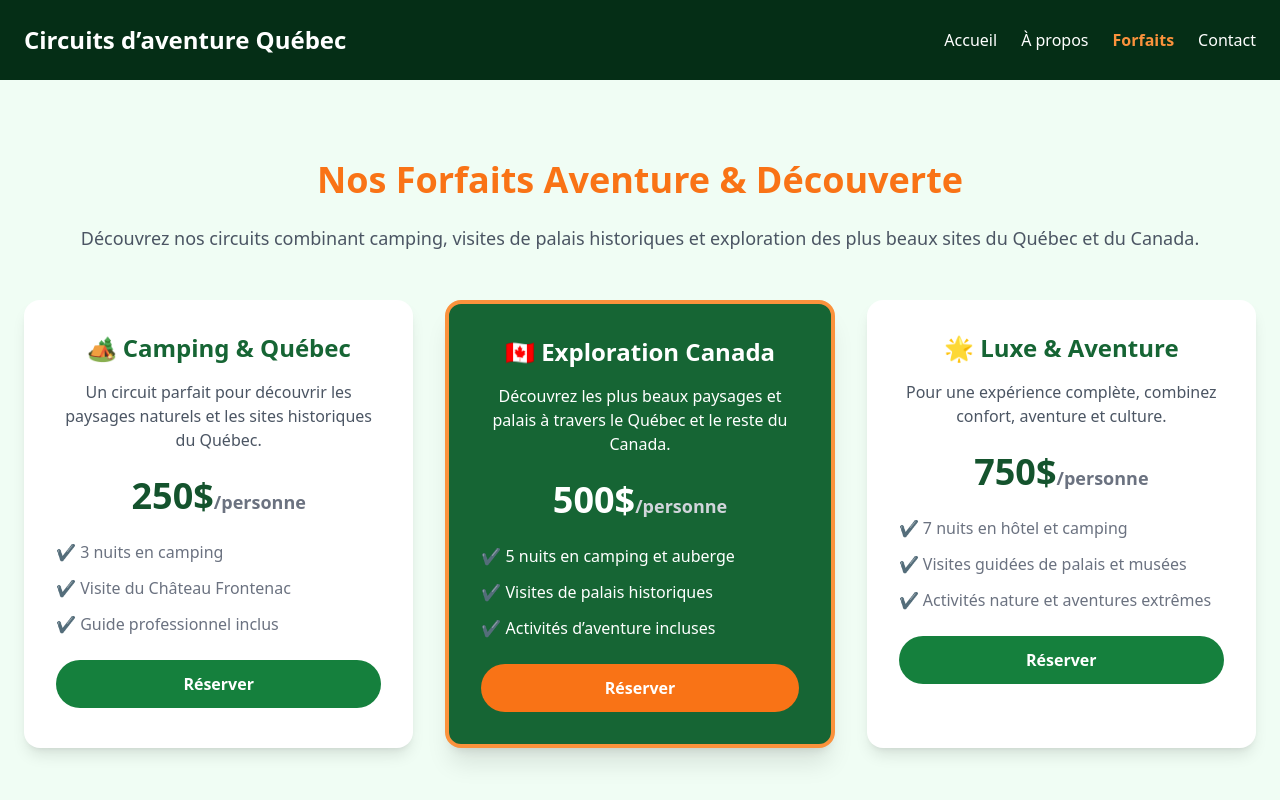
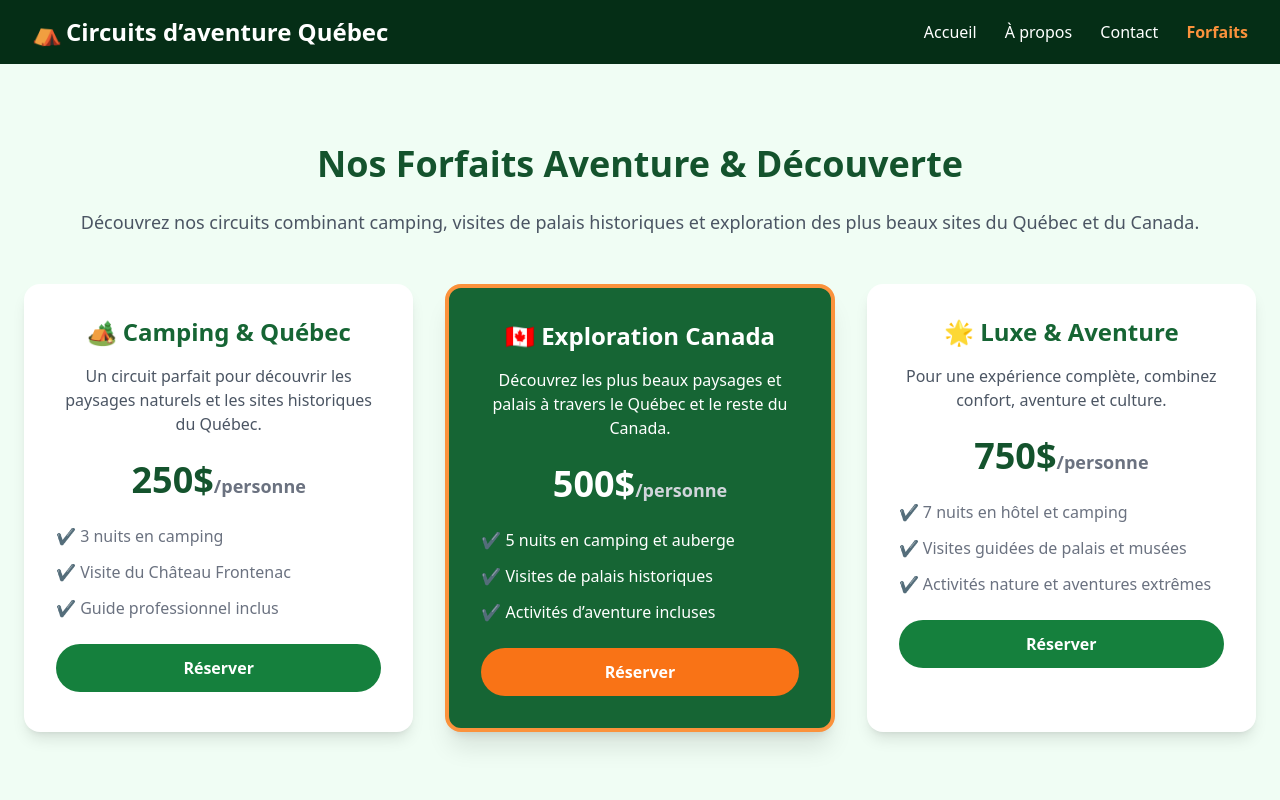
Before and after one commit to amirab123/TP3_BelgharatAmira, a plain HTML site: page forfaits.html in a window 1280 px wide. Shown: the top 800 px of the page. Drawn offline with nearby package versions, Linux system fonts and the light colour scheme.

Commit message:
changer le header avec menu mobile sur la page forfaits et ajouter un effet wave

```diff
--- a/forfaits.html
+++ b/forfaits.html
@@ -11,26 +11,64 @@
     <link rel="icon" href="img/traveler.png" type="image/png">
 </head>
 <body class="page">
+<header class="bg-green-950 px-8 py-4 relative  mx-auto max-w-screen-xl min-w-[500px] ">
+  <div class=" mx-auto grid grid-cols-12 items-center">
 
-  <!-- Header -->
-  <header class=" text-white py-6  mx-auto max-w-screen-xl min-w-[500px]">
-    <div class=" flex justify-between items-center px-6">
-      <h1 class="text-2xl font-bold">Circuits d’aventure Québec</h1>
-      <nav>
-        <ul class="flex space-x-6">
-          <li><a href="index.html" class="hover:text-orange-400">Accueil</a></li>
-                    <li><a href="propos.html" class="hover:text-orange-400">À propos</a></li>
-          <li><a href="forfaits.html" class="text-orange-400 font-semibold">Forfaits</a></li>
-          <li><a href="contact.html" class="hover:text-orange-400">Contact</a></li>
-        </ul>
-      </nav>
+    <div class="col-span-6 text-2xl font-bold text-white">
+
+         <a href="index.html" class="flex items-center gap-1 text hover:text-orange-400" aria-label="Accueil"
+        title="Retour à l'accueil">
+       ⛺ <span>  Circuits d’aventure Québec</span>
+      </a>
     </div>
-  </header>
+
+
+    <div class="col-span-6 text-right md:hidden relative">
+      <input type="checkbox" id="menu-toggle" class="peer hidden">
+      <label for="menu-toggle" class="cursor-pointer text-white text-3xl select-none z-20">
+        &#9776;
+      </label>
+
+
+      <div class="absolute right-0 mt-2 w-48 bg-green-950 border border-green-800 rounded-md
+                  opacity-0 invisible peer-checked:opacity-100 peer-checked:visible
+                  transition-opacity duration-300 z-10">
+   <ul class="grid grid-cols-1 md:grid-cols-12 gap-4 text-right p-4">
+  <li class="md:col-span-2"><a href="index.html" class="nav-link hover:text-orange-400">Accueil</a></li>
+  <li class="md:col-span-2"><a href="propos.html" class="nav-link hover:text-orange-400">À propos</a></li>
+  <li class="md:col-span-2"><a href="contact.html" class="nav-link hover:text-orange-400">Contact</a></li>
+  <li class="md:col-span-2">
+    <a href="forfaits.html" class="nav-link text-white hover:text-orange-400">Forfaits</a>
+  </li>
+  <li class="md:col-span-4">
+    <button class="px-4 py-2 bg-orange-500 text-green-950 font-semibold rounded hover:bg-orange-600 transition">
+      Télécharger l’application
+    </button>
+  </li>
+</ul>
+
+
+      </div>
+    </div>
+
+    <nav class="col-span-12 md:col-span-6 text-right hidden md:block">
+      <ul class="inline-block space-x-6">
+        <li class="inline"><a href="index.html" class="nav-link text-white  hover:text-orange-400">Accueil</a></li>
+        <li class="inline"><a href="propos.html" class="nav-link text-white  hover:text-orange-400">À propos</a></li>
+        <li class="inline"><a href="contact.html" class="nav-link text-white hover:text-orange-400">Contact</a></li>
+              <li class="inline"><a href="forfaits.html" class="nav-link text-orange-400 font-semibold">Forfaits</a></li>
+      </ul>
+    </nav>
+  </div>
+
+</header>
+
+
 
 
   <section class="py-20 bg-green-50 mx-auto max-w-screen-xl min-w-[500px]">
     <div class=" px-6 text-center">
-      <h2 class="text-4xl font-bold text-orange-500 mb-6">Nos Forfaits Aventure & Découverte</h2>
+      <h2 class="text-4xl font-bold text-green-900 mb-6">Nos Forfaits Aventure & Découverte</h2>
       <p class="text-lg text-gray-600 mb-12">
         Découvrez nos circuits combinant camping, visites de palais historiques et exploration des plus beaux sites du Québec et du Canada.
       </p>
@@ -104,7 +142,6 @@
     </div>
   </section>
 
-  <!-- Footer -->
 
   <footer class="bg-green-950 text-gray-400 py-10 mt-12  mx-auto max-w-screen-xl min-w-[500px]">
   <div class="container mx-auto px-8 grid grid-cols-1 xl:grid-cols-12 gap-8 text-center xl:text-left">
```
